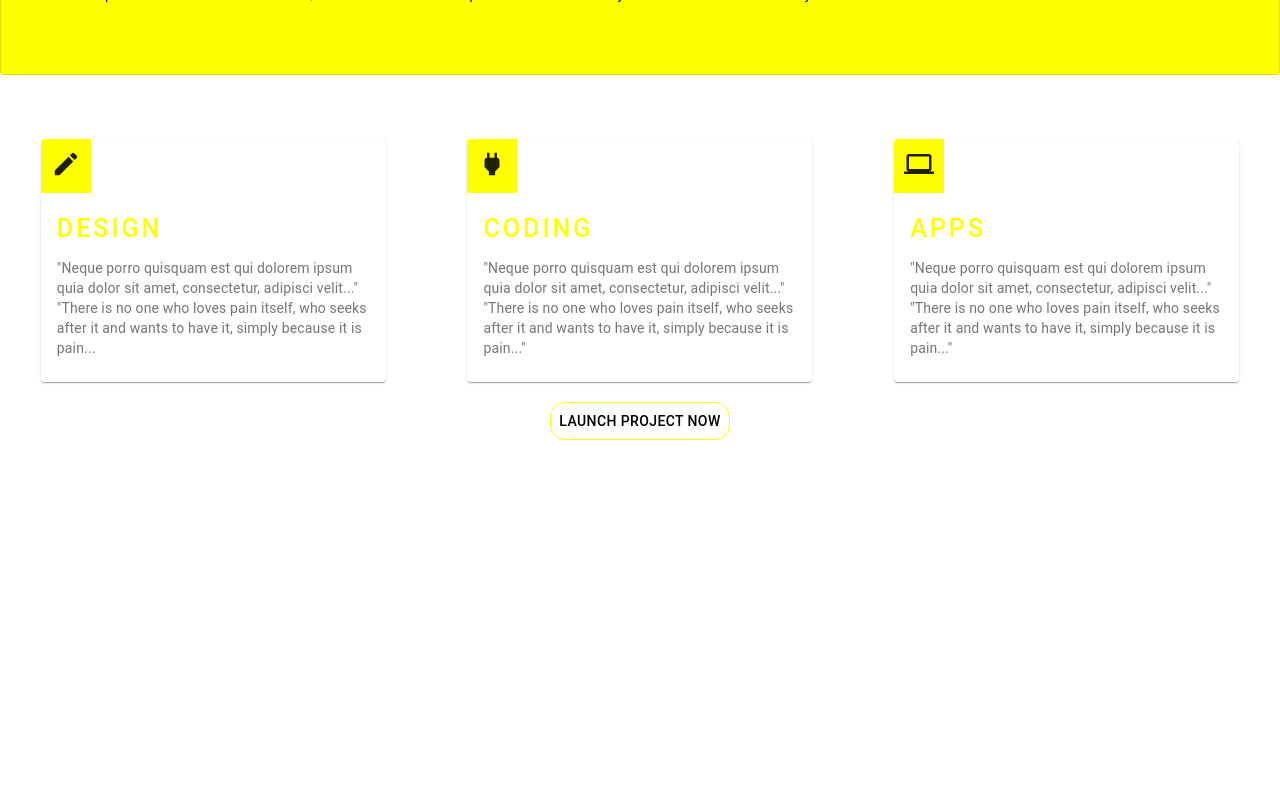
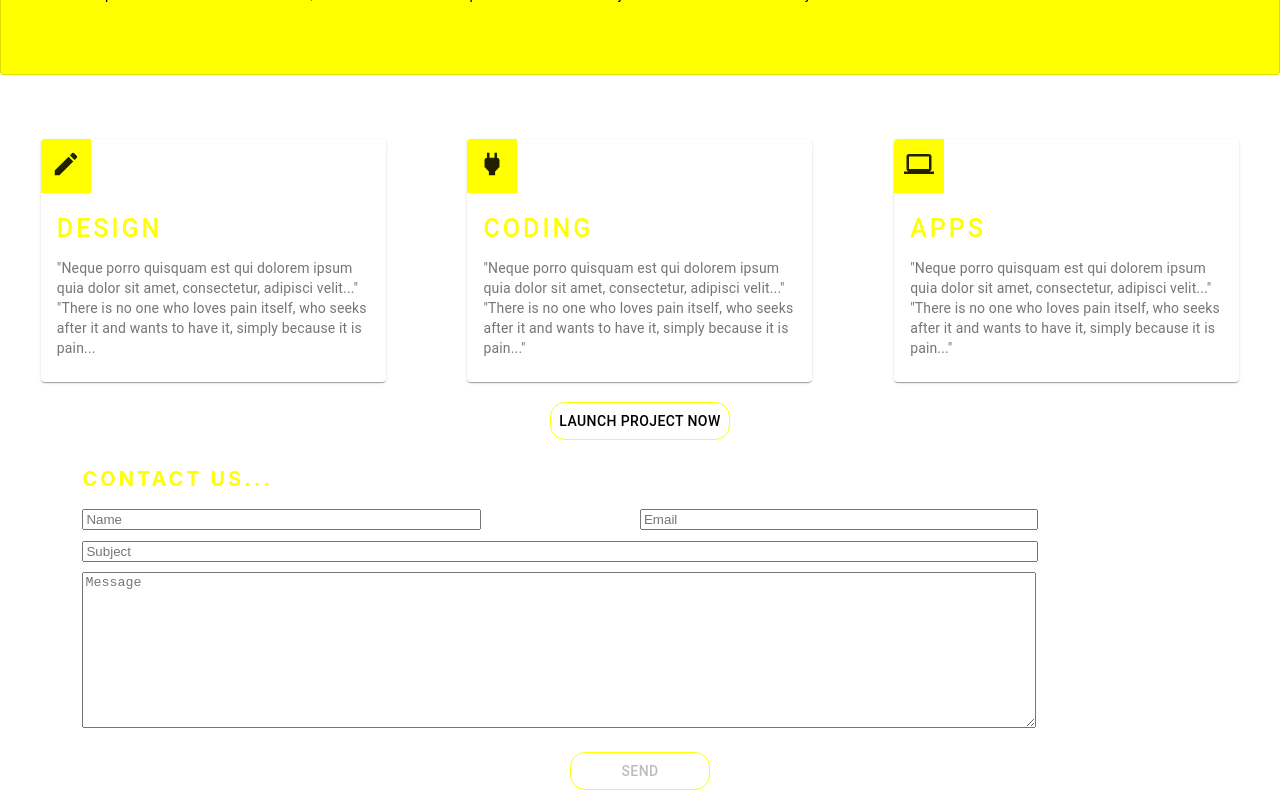
Before and after one commit to harshitshah27/ecom-app, a React (Create React App) app: page / in a window 1280 px wide. Shown: the part 549-1349 px from the top of the page. Before the commit the page ends 999 px from the top, so only its background shows below. Built offline with nearby package versions, Linux system fonts and the light colour scheme.

Commit message:
contact us page

```diff
--- a/src/App.js
+++ b/src/App.js
@@ -3,6 +3,7 @@ import AppBar from '../src/Components/Shared/AppBar';
 import HeaderSection from '../src/Components/Shared/HeaderSection';
 import QuoteSection from '../src/Components/Shared/QuoteSection';
 import FeatureSection from '../src/Components/Shared/FeatureSection';
+import ContactUs from '../src/Components/Shared/ContactUs';
 
 function App() {
   return (
@@ -11,6 +12,7 @@ function App() {
       <HeaderSection />
       <QuoteSection />
       <FeatureSection />
+      <ContactUs />
     </div>
   );
 }
--- /dev/null
+++ b/src/Components/Shared/ContactUs.js
@@ -0,0 +1,113 @@
+import React, {useState} from 'react';
+import {Grid, Box, Button} from '@material-ui/core';
+import {makeStyles} from '@material-ui/core/styles';
+
+const useStyles = makeStyles({
+  root: {
+    minWidth: 275,
+    minHeight: 275,
+    display: 'flex',
+    justifyContent: 'center',
+  },
+  inputContainer: {
+    width: '70%',
+    marginBottom: '10px',
+  },
+  inputSubject: {
+    width: '85%',
+    marginBottom: '10px',
+  },
+  contactUsTitle: {
+    color: 'yellow',
+    fontSize: '20px',
+    letterSpacing: '3px',
+  },
+  buttonContainer: {
+    border: '1px solid yellow',
+    borderRadius: '15px',
+    marginBottom: '10px',
+    marginTop: '10px',
+  },
+  button: {
+    color: 'black',
+    paddingLeft: '50px',
+    paddingRight: '50px',
+  },
+});
+
+export default function ContactUs() {
+  const classes = useStyles();
+  const [name, setName] = useState('');
+  const [email, setEmail] = useState('');
+  const [subject, setSubject] = useState('');
+  const [message, setMessage] = useState('');
+
+  function validateEmail(email) {
+    var re = /^(([^<>()\[\]\\.,;:\s@"]+(\.[^<>()\[\]\\.,;:\s@"]+)*)|(".+"))@((\[[0-9]{1,3}\.[0-9]{1,3}\.[0-9]{1,3}\.[0-9]{1,3}\])|(([a-zA-Z\-0-9]+\.)+[a-zA-Z]{2,}))$/;
+    return re.test(String(email).toLowerCase());
+  }
+  const handleClick = () => {
+    const values = {name, email, subject, message};
+    if (validateEmail(email)) {
+      window.alert(`Form Submitted Successfully ${JSON.stringify(values)}`);
+    } else {
+      window.alert('Invalid Email');
+    }
+  };
+  return (
+    <Box className={classes.root}>
+      <form onSubmit={handleClick}>
+        <h2 className={classes.contactUsTitle}>CONTACT US...</h2>
+        <Grid container justify="center" direction="row">
+          <Grid item lg={6} sm={12}>
+            <input
+              type="text"
+              placeholder="Name"
+              className={classes.inputContainer}
+              onChange={(e) => setName(e.target.value)}
+              required
+            />
+          </Grid>
+          <Grid item lg={6} sm={12}>
+            <input
+              type="email"
+              placeholder="Email"
+              className={classes.inputContainer}
+              required
+              onChange={(e) => setEmail(e.target.value)}
+            />
+          </Grid>
+          <Grid item lg={12}>
+            <input
+              type="text"
+              placeholder="Subject"
+              className={classes.inputSubject}
+              required
+              onChange={(e) => setSubject(e.target.value)}
+            />
+          </Grid>
+          <Grid item lg={12}>
+            <textarea
+              rows={10}
+              cols={50}
+              type="text"
+              placeholder="Message"
+              className={classes.inputSubject}
+              onChange={(e) => setMessage(e.target.value)}
+              required
+            />
+          </Grid>
+          <Grid item className={classes.buttonContainer}>
+            <Button
+              className={classes.button}
+              disableElevation
+              disabled={!name || !subject || !message || !email}
+              onClick={handleClick}>
+              Send
+            </Button>
+          </Grid>
+        </Grid>
+      </form>
+    </Box>
+  );
+}
```
